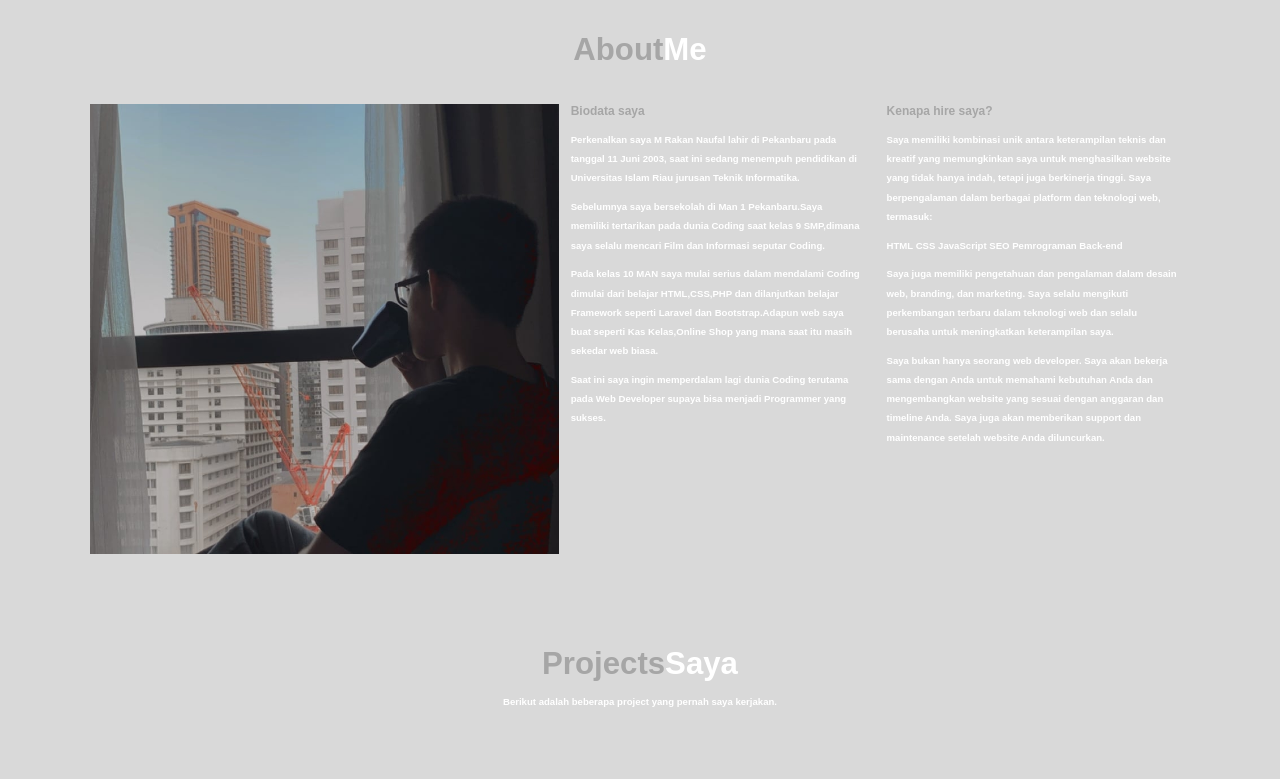
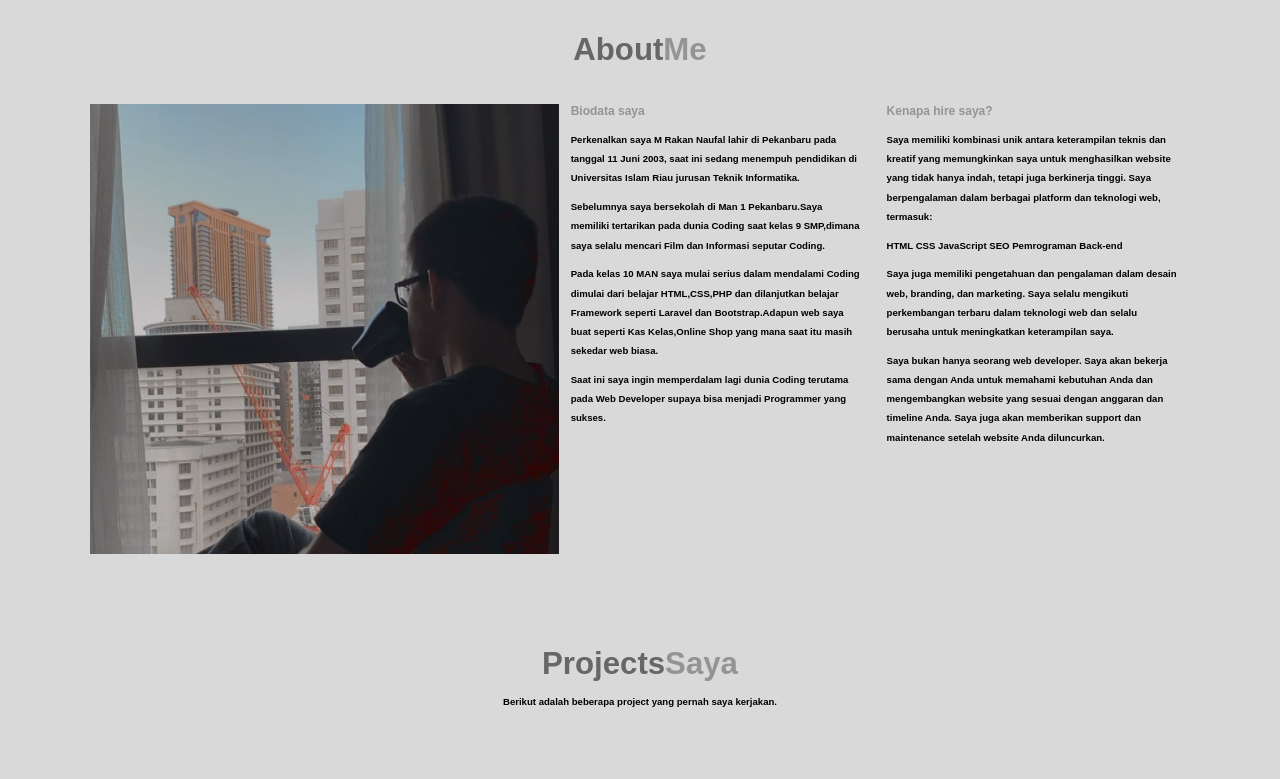
Before and after one commit to rakannaufal/portofolio-rakan, a Vue app: page / in a window 1280 px wide. Shown: the part 840-1619 px from the top of the page. Built offline with nearby package versions, Linux system fonts and the light colour scheme.

Commit message:
seventh commit

```diff
--- a/src/assets/base.css
+++ b/src/assets/base.css
@@ -1,5 +1,5 @@
 :root {
-  --primary: #a6a6a6;
+  --primary: #949494;
   --bg: #d9d9d9;
 }
 
@@ -17,7 +17,7 @@ html {
 body {
   font-family: "Poppins", sans-serif;
   background-color: var(--bg);
-  color: #fff;
+  color: var(--primary);
 }
 
 .about,
@@ -39,7 +39,7 @@ body {
 .project h2 span,
 .contact h2 span,
 .services h2 span {
-  color: var(--primary);
+  color: #676767;
 }
 
 .project h2,
@@ -55,6 +55,7 @@ body {
   font-size: 0.8rem;
   font-weight: 700;
   line-height: 1.6;
+  color: #000000;
 }
 
 /* Media Queries */
--- a/src/views/AboutView.vue
+++ b/src/views/AboutView.vue
@@ -83,7 +83,7 @@
 }
 
 .about .content p {
-  color: #fff;
+  color: #000000;
   margin-bottom: 0.8rem;
   font-weight: 700;
   font-size: 0.8rem;
```
